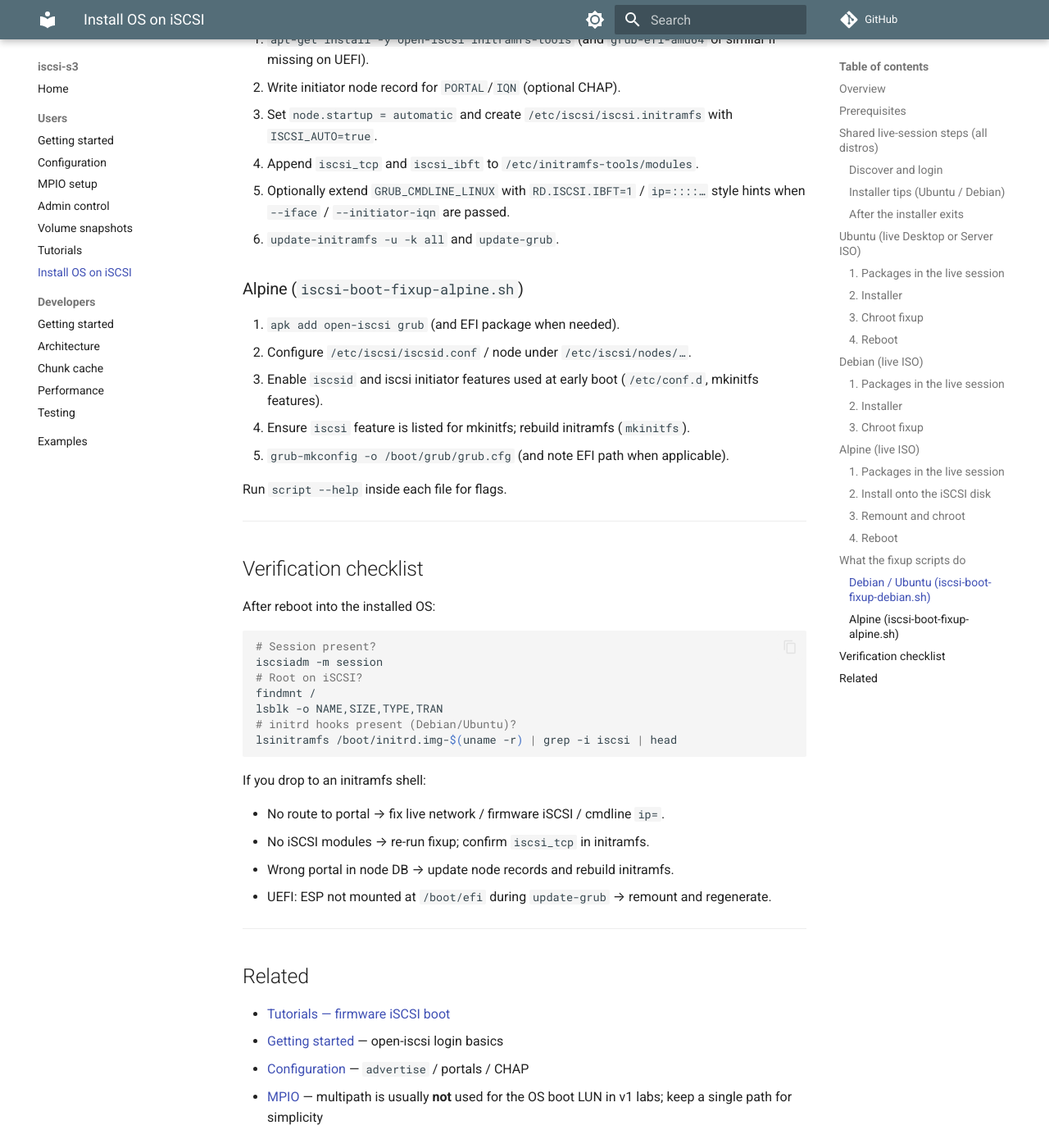
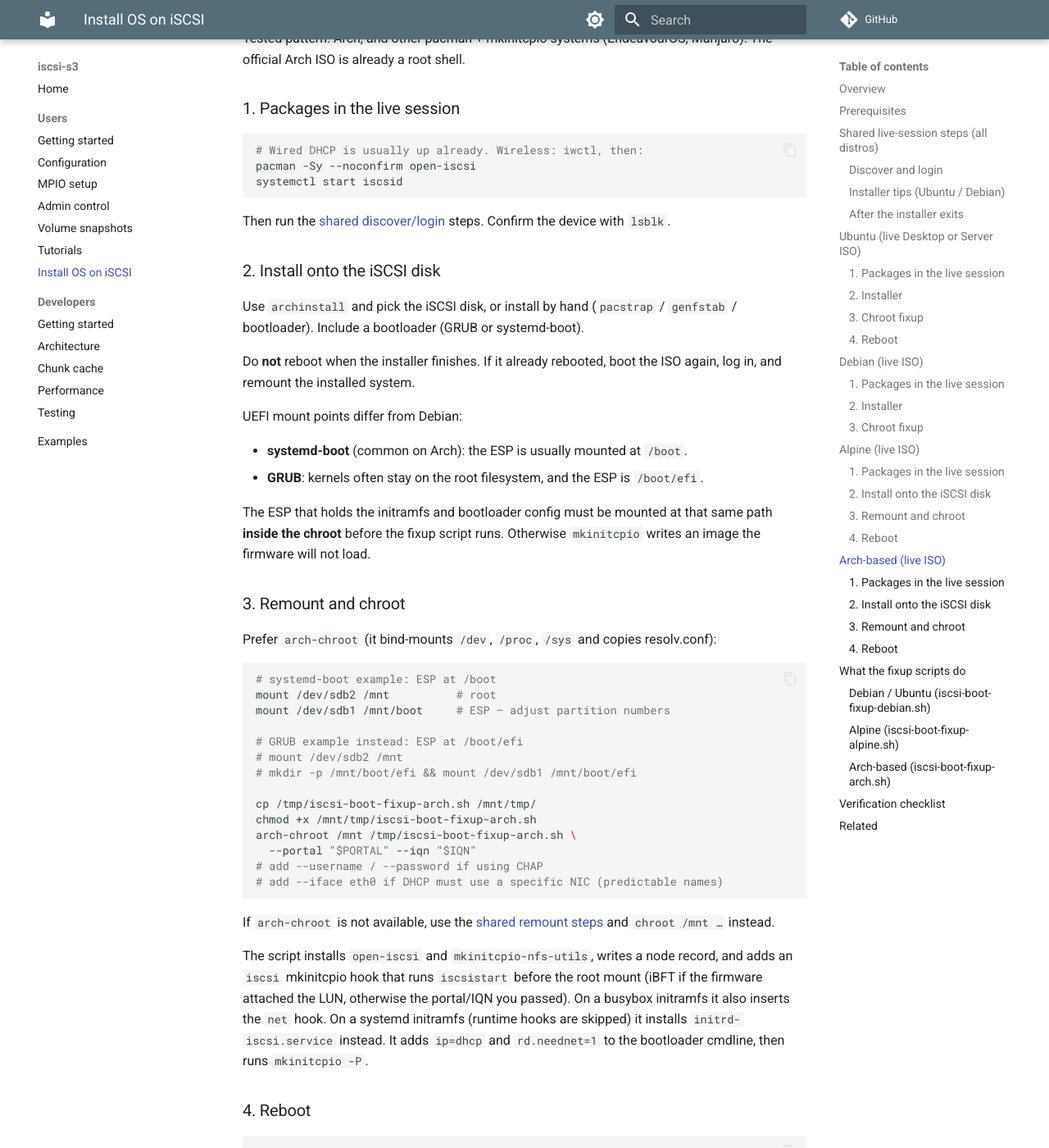
Before and after one commit to LGDan/iscsi-s3, an MkDocs documentation site: the page built from docs/users/iscsi-os-install.md, in a window 1280 px wide and 1400 px high, scrolled down 6872 px. Shown: the whole window at 82% size. Built offline with MkDocs 1.6.1 and Material for MkDocs 9.7.7, drawn with Linux system fonts in a browser that asks for light colours; comment, search, counter and statistics services are not loaded; some of the changed text lies outside the part shown.

Commit message:
Arch fixup

````diff
--- a/docs/users/iscsi-os-install.md
+++ b/docs/users/iscsi-os-install.md
@@ -1,6 +1,6 @@
 # Install a Linux OS onto an iSCSI disk (live ISO + chroot)
 
-This guide installs **Ubuntu**, **Debian**, or **Alpine** onto an iscsi-s3 (or any open-iscsi) LUN using a **live ISO**, then fixes GRUB and the initramfs in a **chroot** so the machine can reboot from the network disk.
+This guide installs **Ubuntu**, **Debian**, **Alpine**, or an **Arch-based** distro onto an iscsi-s3 (or any open-iscsi) LUN using a **live ISO**, then fixes GRUB and the initramfs in a **chroot** so the machine can reboot from the network disk.
 
 It complements [firmware iSCSI boot notes](tutorials.md#tutorial-5--firmware-iscsi-boot-intel-nic--nuc) in the tutorials. Here the focus is software initiator install from a live environment (also works when firmware/iBFT will own the session later).
 
@@ -21,6 +21,7 @@ Helper scripts (run **inside** the chroot, or via `chroot /mnt …`):
 |--------|--------|
 | Ubuntu / Debian | [`scripts/iscsi-boot-fixup-debian.sh`](../../scripts/iscsi-boot-fixup-debian.sh) |
 | Alpine | [`scripts/iscsi-boot-fixup-alpine.sh`](../../scripts/iscsi-boot-fixup-alpine.sh) |
+| Arch, EndeavourOS, Manjaro, … | [`scripts/iscsi-boot-fixup-arch.sh`](../../scripts/iscsi-boot-fixup-arch.sh) |
 
 ## Prerequisites
 
@@ -127,7 +128,7 @@ mount --bind /dev /mnt/dev
 mount --bind /proc /mnt/proc
 mount --bind /sys /mnt/sys
 mount --bind /run /mnt/run
-# DNS for apt/apk inside chroot:
+# DNS for apt/apk/pacman inside chroot:
 cp -L /etc/resolv.conf /mnt/etc/resolv.conf
 ```
 
@@ -283,6 +284,68 @@ reboot
 
 ---
 
+## Arch-based (live ISO)
+
+Tested pattern: Arch, and other pacman + mkinitcpio systems (EndeavourOS, Manjaro). The official Arch ISO is already a root shell.
+
+### 1. Packages in the live session
+
+```bash
+# Wired DHCP is usually up already. Wireless: iwctl, then:
+pacman -Sy --noconfirm open-iscsi
+systemctl start iscsid
+```
+
+Then run the [shared discover/login](#discover-and-login) steps. Confirm the device with `lsblk`.
+
+### 2. Install onto the iSCSI disk
+
+Use `archinstall` and pick the iSCSI disk, or install by hand (`pacstrap` / `genfstab` / bootloader). Include a bootloader (GRUB or systemd-boot).
+
+Do **not** reboot when the installer finishes. If it already rebooted, boot the ISO again, log in, and remount the installed system.
+
+UEFI mount points differ from Debian:
+
+- **systemd-boot** (common on Arch): the ESP is usually mounted at `/boot`.
+- **GRUB**: kernels often stay on the root filesystem, and the ESP is `/boot/efi`.
+
+The ESP that holds the initramfs and bootloader config must be mounted at that same path **inside the chroot** before the fixup script runs. Otherwise `mkinitcpio` writes an image the firmware will not load.
+
+### 3. Remount and chroot
+
+Prefer `arch-chroot` (it bind-mounts `/dev`, `/proc`, `/sys` and copies resolv.conf):
+
+```bash
+# systemd-boot example: ESP at /boot
+mount /dev/sdb2 /mnt          # root
+mount /dev/sdb1 /mnt/boot     # ESP — adjust partition numbers
+
+# GRUB example instead: ESP at /boot/efi
+# mount /dev/sdb2 /mnt
+# mkdir -p /mnt/boot/efi && mount /dev/sdb1 /mnt/boot/efi
+
+cp /tmp/iscsi-boot-fixup-arch.sh /mnt/tmp/
+chmod +x /mnt/tmp/iscsi-boot-fixup-arch.sh
+arch-chroot /mnt /tmp/iscsi-boot-fixup-arch.sh \
+  --portal "$PORTAL" --iqn "$IQN"
+# add --username / --password if using CHAP
+# add --iface eth0 if DHCP must use a specific NIC (predictable names)
+```
+
+If `arch-chroot` is not available, use the [shared remount steps](#after-the-installer-exits) and `chroot /mnt …` instead.
+
+The script installs `open-iscsi` and `mkinitcpio-nfs-utils`, writes a node record, and adds an `iscsi` mkinitcpio hook that runs `iscsistart` before the root mount (iBFT if the firmware attached the LUN, otherwise the portal/IQN you passed). On a busybox initramfs it also inserts the `net` hook. On a systemd initramfs (runtime hooks are skipped) it installs `initrd-iscsi.service` instead. It adds `ip=dhcp` and `rd.neednet=1` to the bootloader cmdline, then runs `mkinitcpio -P`.
+
+### 4. Reboot
+
+```bash
+umount -R /mnt
+iscsiadm -m node -T "$IQN" -p "$PORTAL" --logout
+reboot
+```
+
+---
+
 ## What the fixup scripts do
 
 ### Debian / Ubuntu (`iscsi-boot-fixup-debian.sh`)
@@ -302,6 +365,18 @@ reboot
 4. Ensure `iscsi` feature is listed for mkinitfs; rebuild initramfs (`mkinitfs`).
 5. `grub-mkconfig -o /boot/grub/grub.cfg` (and note EFI path when applicable).
 
+### Arch-based (`iscsi-boot-fixup-arch.sh`)
+
+1. `pacman -Sy --needed --noconfirm open-iscsi mkinitcpio mkinitcpio-nfs-utils` (and `grub` / `efibootmgr` when missing).
+2. Write `/etc/iscsi/initiatorname.iscsi` and an open-iscsi node for `PORTAL`/`IQN` (optional CHAP). `node.startup = automatic`. Session timeouts are relaxed so a brief network blip does not fail the root disk.
+3. Enable `iscsid.service` and `iscsi.service`.
+4. Install an mkinitcpio `iscsi` hook that runs `iscsistart` (iBFT first, then the given portal/IQN). Busybox configs also get the `net` hook before `block`. Systemd configs get `initrd-iscsi.service` instead, because runtime hooks do not run when the `systemd` hook is in `HOOKS`.
+5. Add `ip=dhcp` (or `ip=:::::IFACE:dhcp` if `--iface` is set) and `rd.neednet=1` to GRUB, `/etc/kernel/cmdline`, and systemd-boot entries when those files exist.
+6. Append `_netdev,x-systemd.requires=iscsid.service` to the `/` line in `/etc/fstab`.
+7. `mkinitcpio -P`, and `grub-mkconfig` when `/boot/grub` exists.
+
+On Arch, systemd-boot usually mounts the ESP at `/boot`, not `/boot/efi`. Mount the ESP at the same path the install used before running the script.
+
 Run `script --help` inside each file for flags.
 
 ---
@@ -318,6 +393,8 @@ findmnt /
 lsblk -o NAME,SIZE,TYPE,TRAN
 # initrd hooks present (Debian/Ubuntu)?
 lsinitramfs /boot/initrd.img-$(uname -r) | grep -i iscsi | head
+# Arch?
+lsinitcpio /boot/initramfs-linux.img | grep -i iscsi | head
 ```
 
 If you drop to an initramfs shell:
````
Also changed, not shown: docs/README.md (+1 -1 lines), docs/index.md (+1 -1 lines), docs/users/tutorials.md (+1 -1 lines), 1 other file.
